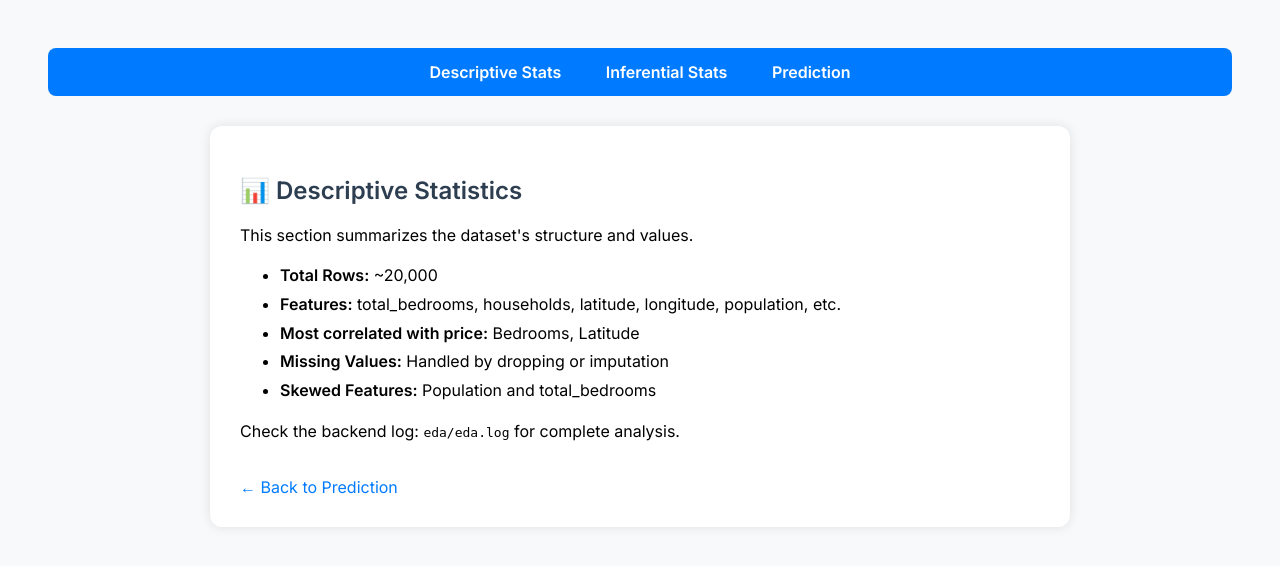
After one commit to hash18-10/intern-housing-project, a Flask app: page /descriptive in a window 1280 px wide. The commit adds this page. Shown: the top 566 px of the page. Run offline with Flask 3, Linux system fonts and the light colour scheme; parts of the project's set-up code (start-up, migrations or seed data) failed here and were passed over.

Commit message:
Initial commit: Intern Housing Project with EDA, inference, model and frontend

```diff
--- a/backend/app.py
+++ b/backend/app.py
@@ -57,6 +57,11 @@ def home():
 def inferential_page():
     return render_template("inferential.html")
 
+@app.route("/descriptive")
+def descriptive_page():
+    return render_template("descriptive.html")
+
+
 
 
 @app.route("/predict", methods=["POST"])
--- /dev/null
+++ b/backend/templates/descriptive.html
@@ -0,0 +1,86 @@
+<!DOCTYPE html>
+<html lang="en">
+<head>
+  <meta charset="UTF-8" />
+  <title>Descriptive Statistics</title>
+  <link href="https://fonts.googleapis.com/css2?family=Inter:wght@400;600&display=swap" rel="stylesheet" />
+  <style>
+    body {
+      font-family: 'Inter', sans-serif;
+      background: #f8f9fa;
+      padding: 40px;
+    }
+
+    .container {
+      max-width: 800px;
+      margin: auto;
+      background: #fff;
+      padding: 30px;
+      border-radius: 12px;
+      box-shadow: 0 0 12px rgba(0,0,0,0.1);
+    }
+
+    h2 {
+      color: #2c3e50;
+      margin-bottom: 20px;
+    }
+
+    ul {
+      line-height: 1.8;
+    }
+
+    a {
+      display: inline-block;
+      margin-top: 20px;
+      text-decoration: none;
+      color: #007bff;
+    }
+  </style>
+</head>
+<body>
+    <div class="navbar">
+  <a href="/descriptive">Descriptive Stats</a>
+  <a href="/inferential">Inferential Stats</a>
+  <a href="/">Prediction</a>
+</div>
+
+<style>
+  .navbar {
+    background-color: #007bff;
+    padding: 14px;
+    text-align: center;
+    border-radius: 8px;
+    margin-bottom: 30px;
+  }
+
+  .navbar a {
+    color: white;
+    text-decoration: none;
+    margin: 0 20px;
+    font-weight: 600;
+  }
+
+  .navbar a:hover {
+    text-decoration: underline;
+  }
+</style>
+
+  <div class="container">
+    <h2>📊 Descriptive Statistics</h2>
+
+    <p>This section summarizes the dataset's structure and values.</p>
+
+    <ul>
+      <li><strong>Total Rows:</strong> ~20,000</li>
+      <li><strong>Features:</strong> total_bedrooms, households, latitude, longitude, population, etc.</li>
+      <li><strong>Most correlated with price:</strong> Bedrooms, Latitude</li>
+      <li><strong>Missing Values:</strong> Handled by dropping or imputation</li>
+      <li><strong>Skewed Features:</strong> Population and total_bedrooms</li>
+    </ul>
+
+    <p>Check the backend log: <code>eda/eda.log</code> for complete analysis.</p>
+
+    <a href="/">← Back to Prediction</a>
+  </div>
+</body>
+</html>
```
Also changed, not shown: backend/templates/inferential.html (+27 -0 lines), backend/templates/predict.html (+27 -0 lines), Root/README.md (added), 1 other file.
